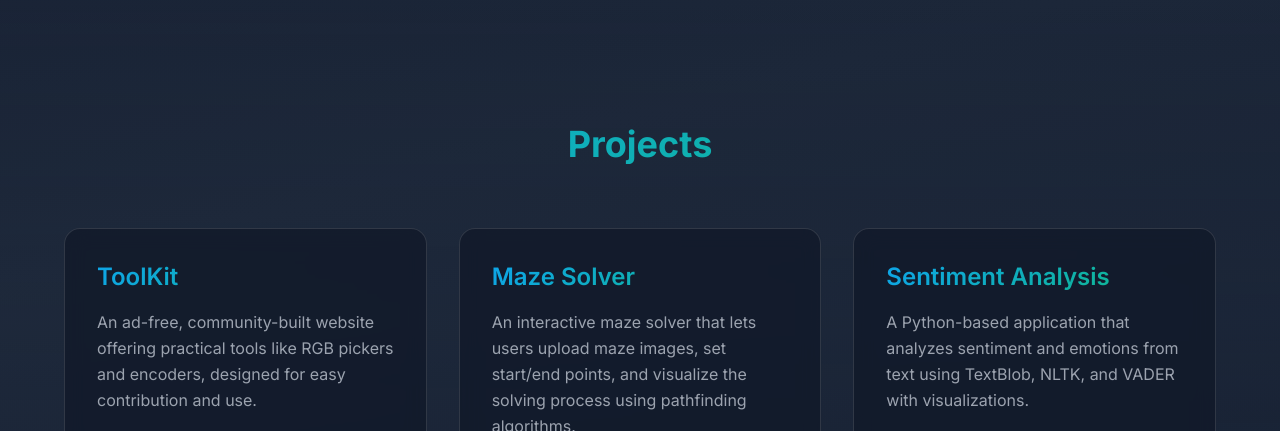
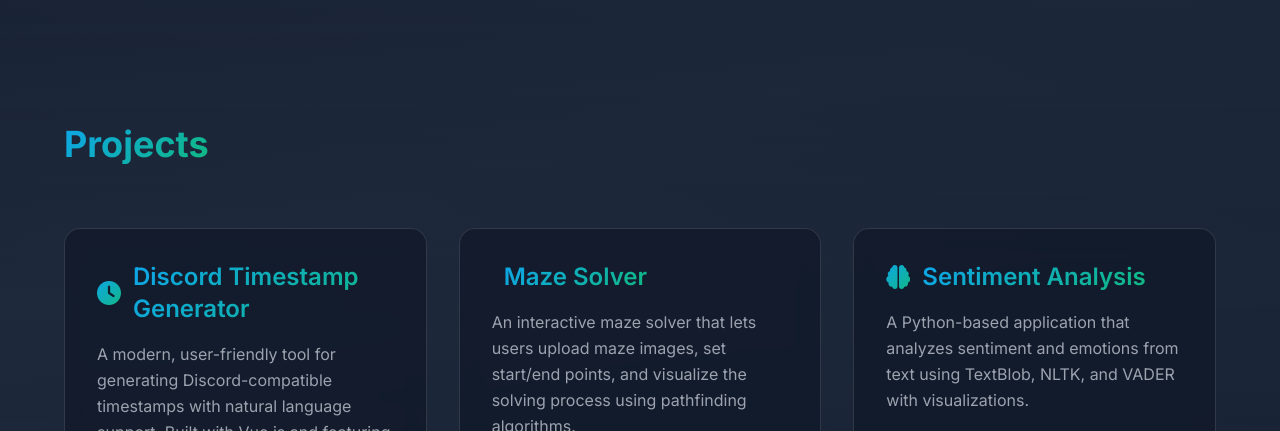
Before and after one commit to jackh54/pandadevv.dev, a plain HTML site: page index.html in a window 1280 px wide. Shown: the part 1310-1741 px from the top of the page. Drawn offline with nearby package versions, Linux system fonts and the light colour scheme.

Commit message:
Update index.html

```diff
--- a/index.html
+++ b/index.html
@@ -96,6 +96,7 @@
             --primary-gradient: linear-gradient(135deg, #0ea5e9, #10b981);
             --glass-bg: rgba(17, 25, 40, 0.75);
             --border-light: rgba(255, 255, 255, 0.125);
+            --card-hover-shadow: 0 10px 30px -5px rgba(14, 165, 233, 0.3);
         }
 
         * {
@@ -126,11 +127,9 @@
             left: 0;
             width: 100%;
             height: 100%;
-            background: radial-gradient(
-                circle at 50% 50%,
-                rgba(14, 165, 233, 0.05),
-                transparent 70%
-            );
+            background:
+                radial-gradient(circle at 20% 20%, rgba(14, 165, 233, 0.05), transparent 40%),
+                radial-gradient(circle at 80% 80%, rgba(16, 185, 129, 0.05), transparent 40%);
             pointer-events: none;
         }
 
@@ -198,13 +197,35 @@
             background: var(--glass-bg);
             backdrop-filter: blur(10px);
             border: 1px solid var(--border-light);
-            transition: all 0.3s ease;
+            transition: all 0.4s cubic-bezier(0.4, 0, 0.2, 1);
+            position: relative;
+            overflow: hidden;
+        }
+
+        .glass-card::before {
+            content: '';
+            position: absolute;
+            top: 0;
+            left: -100%;
+            width: 100%;
+            height: 100%;
+            background: linear-gradient(
+                90deg,
+                transparent,
+                rgba(255, 255, 255, 0.05),
+                transparent
+            );
+            transition: 0.5s;
         }
 
         .glass-card:hover {
             transform: translateY(-5px);
-            box-shadow: 0 10px 20px rgba(0, 0, 0, 0.2);
+            box-shadow: var(--card-hover-shadow);
             border-color: rgba(255, 255, 255, 0.2);
+        }
+
+        .glass-card:hover::before {
+            left: 100%;
         }
 
         .gradient-text {
@@ -212,6 +233,40 @@
             -webkit-background-clip: text;
             background-clip: text;
             color: transparent;
+            position: relative;
+            display: inline-block;
+        }
+
+        .gradient-text::after {
+            content: '';
+            position: absolute;
+            bottom: -2px;
+            left: 0;
+            width: 0;
+            height: 2px;
+            background: var(--primary-gradient);
+            transition: width 0.3s ease;
+        }
+
+        .gradient-text:hover::after {
+            width: 100%;
+        }
+
+        .project-card i {
+            transition: transform 0.3s ease;
+        }
+
+        .project-card:hover i {
+            transform: scale(1.2);
+        }
+
+        @keyframes shimmer {
+            0% {
+                background-position: -1000px 0;
+            }
+            100% {
+                background-position: 1000px 0;
+            }
         }
 
         .gradient-border {
@@ -219,6 +274,8 @@
             border: 1px solid transparent;
             background: linear-gradient(var(--glass-bg), var(--glass-bg)) padding-box,
                         var(--primary-gradient) border-box;
+            animation: shimmer 3s infinite linear;
+            background-size: 200% 100%;
         }
 
         .gradient-button {
@@ -379,24 +436,33 @@
             <div class="container mx-auto max-w-6xl">
                 <h2 class="text-4xl font-bold text-center mb-16 gradient-text">Projects</h2>
                 <div class="grid grid-cols-1 md:grid-cols-3 gap-8">
-                    <div class="glass-card rounded-2xl p-8 project-card">
-                        <h3 class="text-2xl font-semibold mb-4 gradient-text">ToolKit</h3>
-                        <p class="text-gray-400 mb-6">An ad-free, community-built website offering practical tools like RGB pickers and encoders, designed for easy contribution and use.</p>
-                        <a href="https://github.com/jackh54/ToolKit" class="inline-flex items-center text-teal-400 hover:text-teal-300">
+                    <div class="glass-card rounded-2xl p-8 project-card group">
+                        <div class="flex items-center mb-4">
+                            <i class="fas fa-clock text-2xl mr-3 gradient-text"></i>
+                            <h3 class="text-2xl font-semibold gradient-text">Discord Timestamp Generator</h3>
+                        </div>
+                        <p class="text-gray-400 mb-6">A modern, user-friendly tool for generating Discord-compatible timestamps with natural language support. Built with Vue.js and featuring a sleek dark mode interface.</p>
+                        <a href="https://timestamp.pandadevv.dev" class="inline-flex items-center text-teal-400 hover:text-teal-300 transition-all duration-300 group-hover:translate-x-2">
+                            View Project <i class="fas fa-arrow-right ml-2"></i>
+                        </a>
+                    </div>
+                    <div class="glass-card rounded-2xl p-8 project-card group">
+                        <div class="flex items-center mb-4">
+                            <i class="fas fa-maze text-2xl mr-3 gradient-text"></i>
+                            <h3 class="text-2xl font-semibold gradient-text">Maze Solver</h3>
+                        </div>
+                        <p class="text-gray-400 mb-6">An interactive maze solver that lets users upload maze images, set start/end points, and visualize the solving process using pathfinding algorithms.</p>
+                        <a href="https://github.com/jackh54/Maze-Solver" class="inline-flex items-center text-teal-400 hover:text-teal-300 transition-all duration-300 group-hover:translate-x-2">
                             Learn more <i class="fas fa-arrow-right ml-2"></i>
                         </a>
                     </div>
-                    <div class="glass-card rounded-2xl p-8 project-card">
-                        <h3 class="text-2xl font-semibold mb-4 gradient-text">Maze Solver</h3>
-                        <p class="text-gray-400 mb-6">An interactive maze solver that lets users upload maze images, set start/end points, and visualize the solving process using pathfinding algorithms.</p>
-                        <a href="https://github.com/jackh54/Maze-Solver" class="inline-flex items-center text-teal-400 hover:text-teal-300">
-                            Learn more <i class="fas fa-arrow-right ml-2"></i>
-                        </a>
-                    </div>
-                    <div class="glass-card rounded-2xl p-8 project-card">
-                        <h3 class="text-2xl font-semibold mb-4 gradient-text">Sentiment Analysis</h3>
+                    <div class="glass-card rounded-2xl p-8 project-card group">
+                        <div class="flex items-center mb-4">
+                            <i class="fas fa-brain text-2xl mr-3 gradient-text"></i>
+                            <h3 class="text-2xl font-semibold gradient-text">Sentiment Analysis</h3>
+                        </div>
                         <p class="text-gray-400 mb-6">A Python-based application that analyzes sentiment and emotions from text using TextBlob, NLTK, and VADER with visualizations.</p>
-                        <a href="https://github.com/jackh54/Sentiment-Analyis" class="inline-flex items-center text-teal-400 hover:text-teal-300">
+                        <a href="https://github.com/jackh54/Sentiment-Analyis" class="inline-flex items-center text-teal-400 hover:text-teal-300 transition-all duration-300 group-hover:translate-x-2">
                             View Project <i class="fas fa-arrow-right ml-2"></i>
                         </a>
                     </div>
@@ -436,6 +502,12 @@
                 <a href="https://github.com/jackh54" target="_blank" class="social-icon text-2xl">
                     <i class="fab fa-github"></i>
                 </a>
+                <a href="https://x.com/thepandadevv" target="_blank" class="social-icon text-2xl">
+                    <i class="fa-brands fa-x-twitter"></i>
+                </a>
+                <a href="https://guns.lol/pandadev" target="_blank" class="social-icon text-2xl">
+                    <i class="fa-solid fa-gun"></i>
+                </a>
                 <a href="https://www.buymeacoffee.com/pandadevv" target="_blank" class="social-icon text-2xl">
                     <i class="fas fa-coffee"></i>
                 </a>
```
